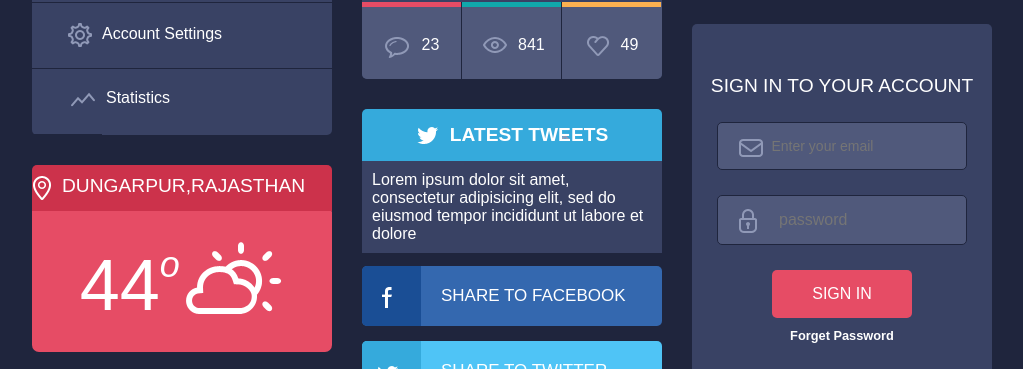
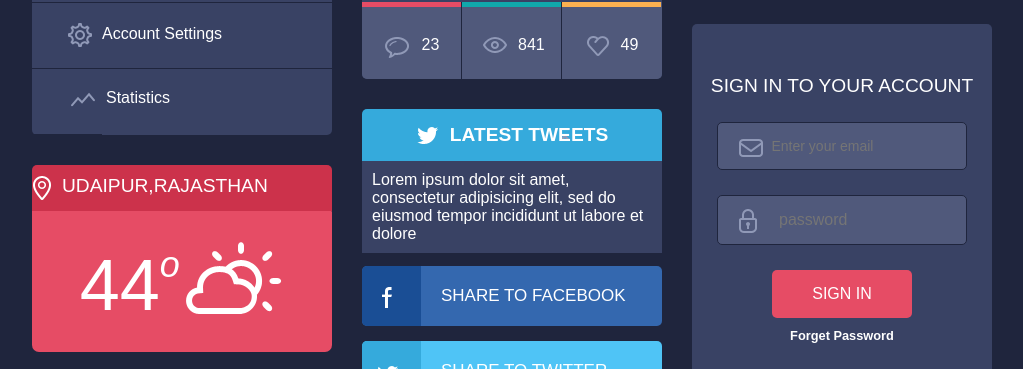
Before and after one commit to pankajkadam/pankajkadam.github.io, a Jekyll site: the page Templates/socila profile template/w3layouts.html, which Jekyll copies as it is, in a window 1280 px wide. Shown: the part 519-888 px from the top of the page, without its empty margins (128-1151 px from the left). Built offline with Jekyll 4.4.1, drawn with Linux system fonts in a browser that asks for light colours; Markdown is read by kramdown in place of the engine named in the settings.

Commit message:
Templates

```diff
--- a/Templates/socila profile template/w3layouts.html
+++ b/Templates/socila profile template/w3layouts.html
@@ -66,7 +66,7 @@
   				</div>
   			</div>
         <div class="weather">
-          <h3><span class="inlineBlock weatherdpr sprites"> Dungarpur,Rajasthan</span></h3>
+          <h3><span class="inlineBlock weatherdpr sprites"> Udaipur,Rajasthan</span></h3>
           <div class="today_temp">
             <div class="inlineBlock deg">44<em>o</em></div>
             <div class="inlineBlock temp sprites"></div>
```
